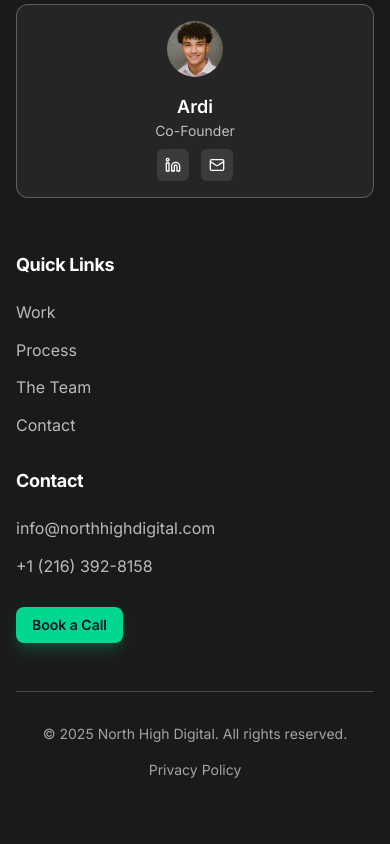
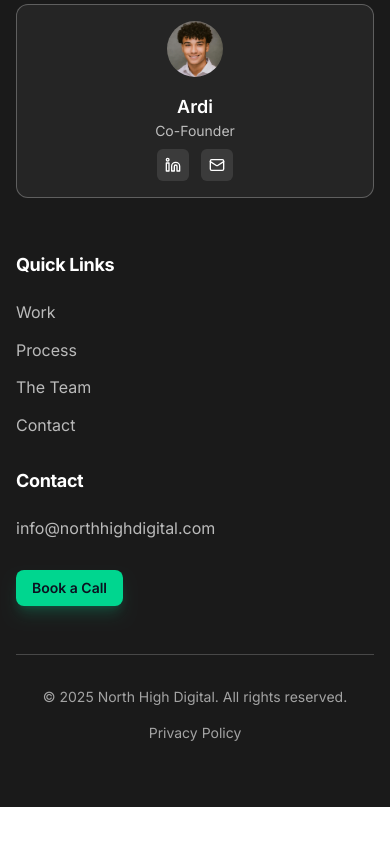
Before and after one commit to benthuro21/NorthHighDigital, a Next.js app: page / in a window 390 px wide. Shown: the part 11111-11955 px from the top of the page. After the commit the page ends 11918 px from the top, so only its background shows below. Built offline with nearby package versions, Linux system fonts and the light colour scheme.

Commit message:
Update Calendly link and comment out phone number in site configuration

```diff
--- a/src/site.config.ts
+++ b/src/site.config.ts
@@ -20,11 +20,11 @@ export const siteConfig = {
         image: "/images/founders/ardi.png",
       },
     ],
-    calendlyLink: "#contact",
+    calendlyLink: "https://calendly.com/benjaminthuroczy/30min",
     // Contact
     contact: {
       email: "info@northhighdigital.com",
-      phone: "+1 (216) 392-8158",
+      //phone: "+1 (216) 392-8158",
     },
   },
 
```
